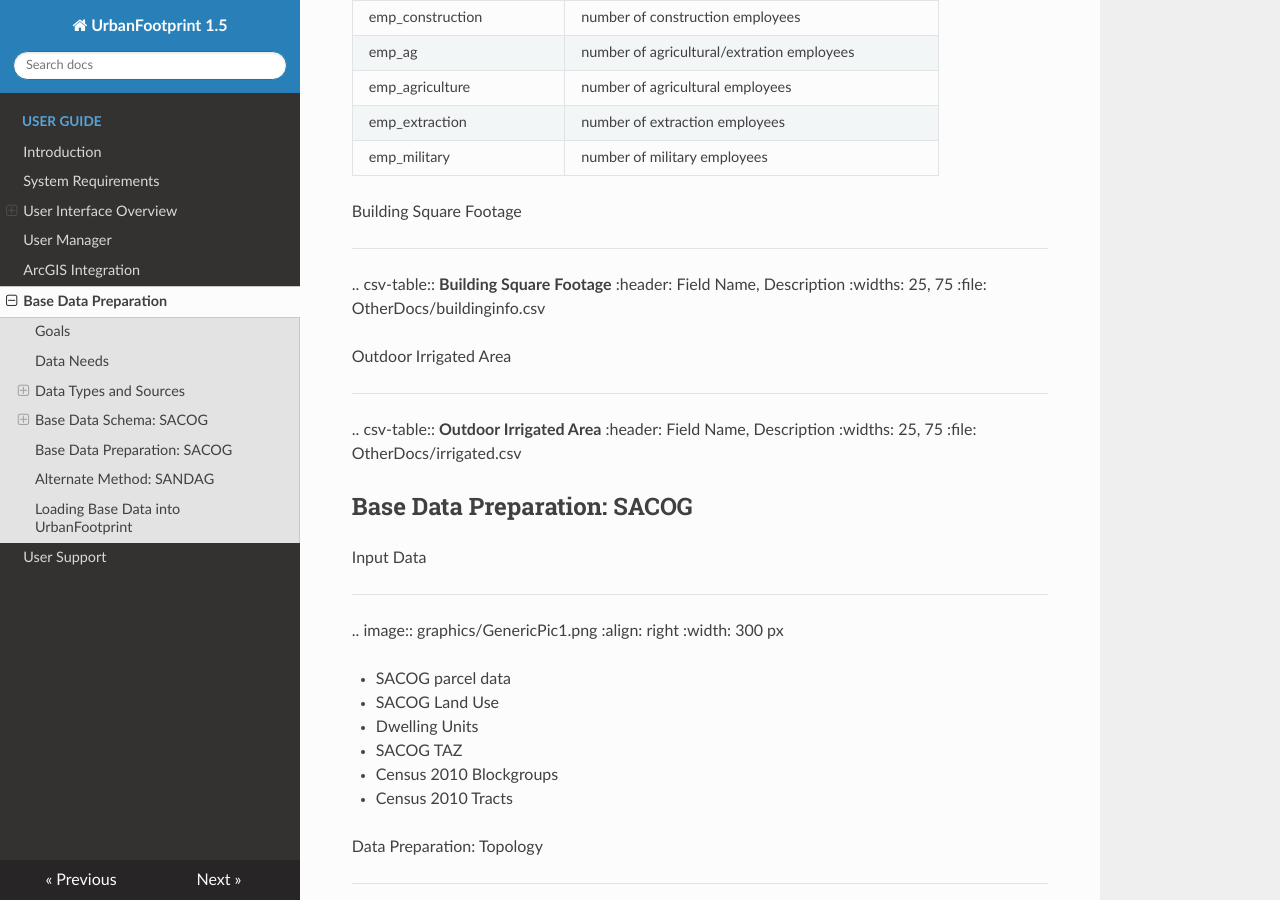
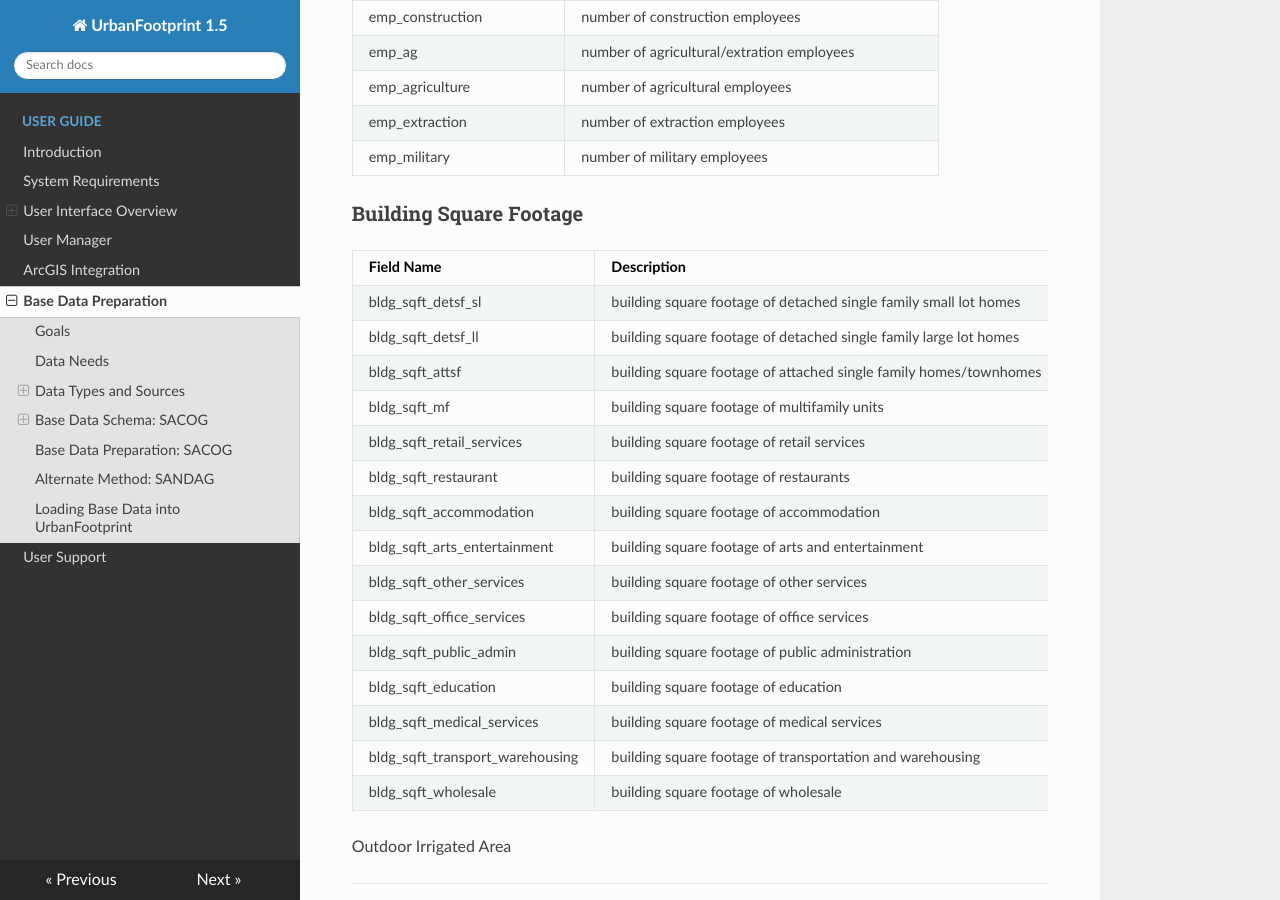
Before and after one commit to CalthorpeAnalytics/urbanfootprint-docs-1.5, an MkDocs documentation site: the page built from docs/data_preparation.md, in a window 1280 px wide and 900 px high, scrolled down 6313 px. Built offline with MkDocs 1.6.1, drawn with Linux system fonts in a browser that asks for light colours; nearby versions of some CDN libraries; old or Windows-style settings are respelled for this version of MkDocs.

Commit message:
convert OtherDocs/buildinginfo.csv

```diff
--- a/docs/data_preparation.md
+++ b/docs/data_preparation.md
@@ -208,13 +208,25 @@
 | emp_extraction | number of extraction employees |
 | emp_military | number of military employees |
 
-Building Square Footage
-_______________________
+### Building Square Footage
 
-.. csv-table:: **Building Square Footage**
-  :header: Field Name, Description
-  :widths: 25, 75
-  :file: OtherDocs/buildinginfo.csv
+| Field Name | Description |
+|------------|-------------|
+| bldg_sqft_detsf_sl | building square footage of detached single family small lot homes |
+| bldg_sqft_detsf_ll | building square footage of detached single family large lot homes |
+| bldg_sqft_attsf | building square footage of attached single family homes/townhomes |
+| bldg_sqft_mf | building square footage of multifamily units |
+| bldg_sqft_retail_services | building square footage of retail services  |
+| bldg_sqft_restaurant | building square footage of restaurants |
+| bldg_sqft_accommodation | building square footage of accommodation |
+| bldg_sqft_arts_entertainment | building square footage of arts and entertainment |
+| bldg_sqft_other_services | building square footage of other services |
+| bldg_sqft_office_services | building square footage of office services |
+| bldg_sqft_public_admin | building square footage of public administration |
+| bldg_sqft_education | building square footage of education |
+| bldg_sqft_medical_services | building square footage of medical services |
+| bldg_sqft_transport_warehousing | building square footage of transportation and warehousing |
+| bldg_sqft_wholesale | building square footage of wholesale |
 
 Outdoor Irrigated Area
 ______________________
```
